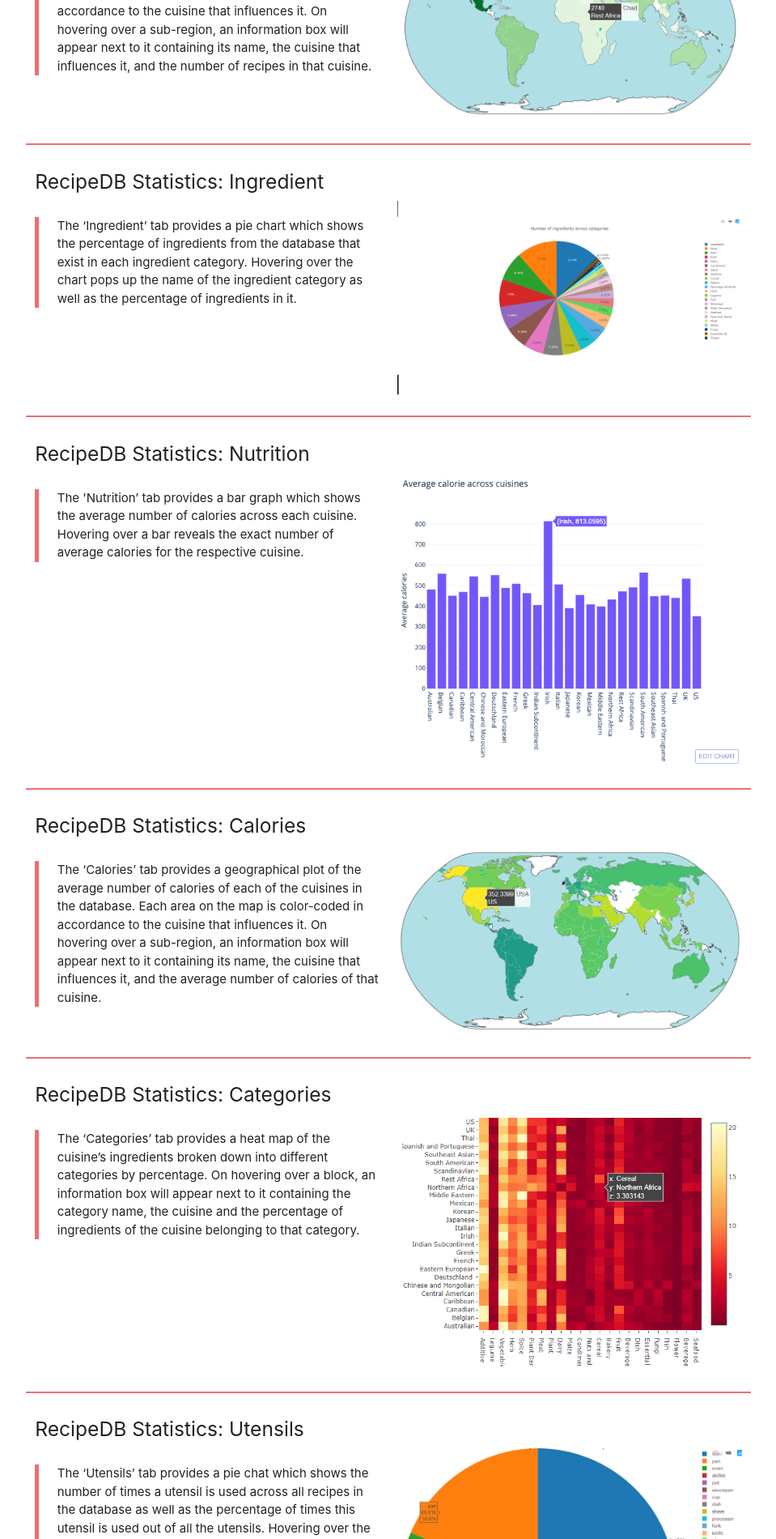
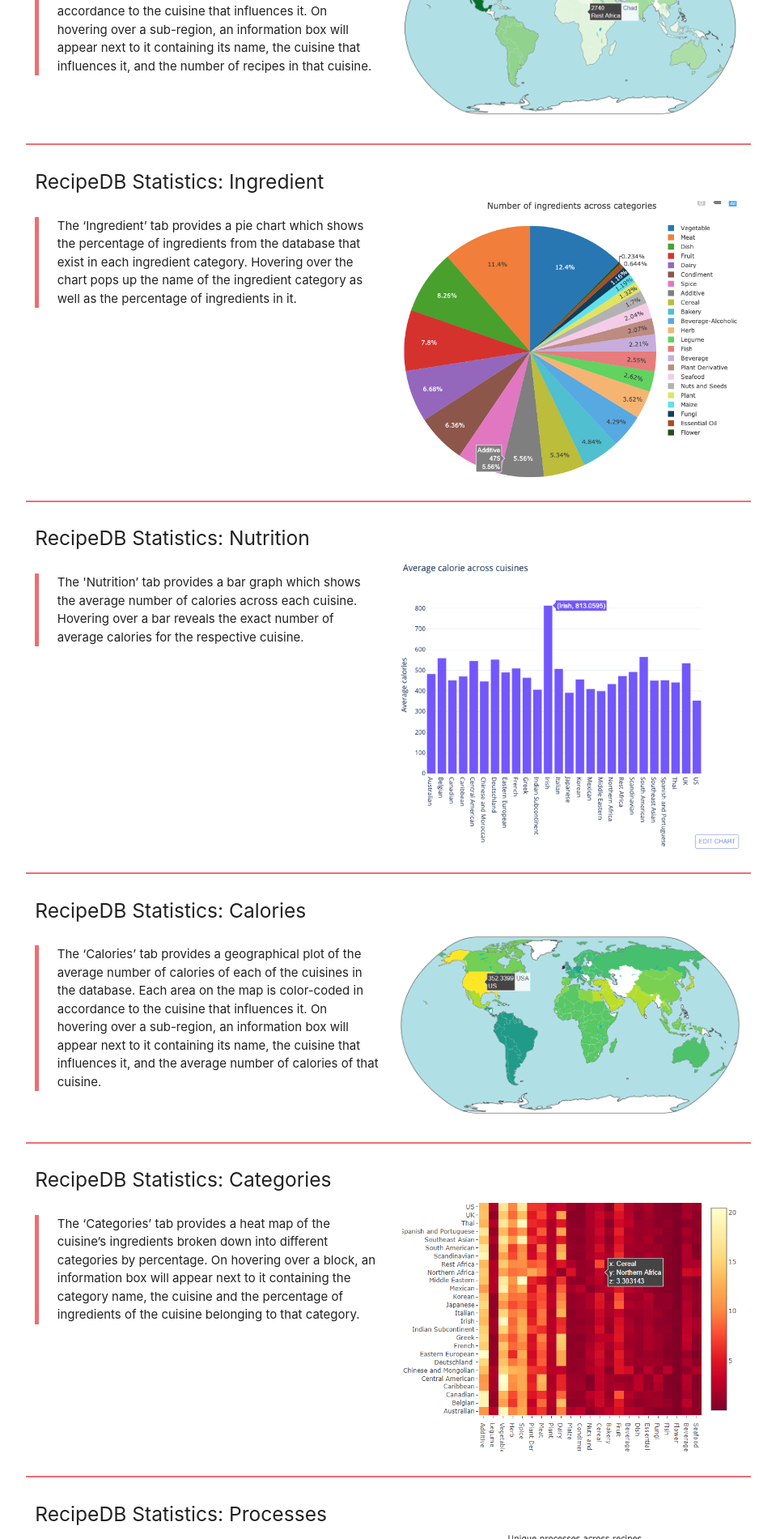
Before and after one commit to devanshbatra04/recipe_db_final, a Flask app: page /recipedb/howto in a window 1280 px wide, after a click on "RECIPEDB STATISTICS". Shown: the part 662-2562 px from the top of the page at 81% size, without its empty margins (160-1119 px from the left). Run offline with Flask 2, Linux system fonts and the light colour scheme; some libraries are stand-ins or nearby versions.

Commit message:
IS how to use done?i guess

```diff
--- a/templates/howto.html
+++ b/templates/howto.html
@@ -393,7 +393,7 @@ As our database of ingredients is incredibly dense, this network would not be me
                   </p></blockquote>
               </div><br>
               <div class="col s12 m6">
-                  <img style="max-height: 100%; max-width: 100%;" src="../recipedb/static/sect5-12.png" class="responsive-img" alt="">
+                  <img style="max-height: 100%; max-width: 100%;" src="../recipedb/static/ingre.png" class="responsive-img" alt="">
               </div><br>
             </div>
             <div class="row"><div class="col s12" style="border-top:2px solid #ee6e73; padding-top:15px;">
@@ -433,6 +433,18 @@ As our database of ingredients is incredibly dense, this network would not be me
         </div><br>
       </div>
       <div class="row"><div class="col s12" style="border-top:2px solid #ee6e73; padding-top:15px;">
+        <h5>RecipeDB Statistics: Processes</h5>
+      </div>
+      <div class="col s12 m6">
+
+          <blockquote>
+          <p>The ‘Process’ tab provides a pie chat which shows the percentage of recipes from the database across which a process uniquely exists. Hovering over the chart pops up the name of the process as well as the percentage of times it uniquely occurs across all the recipes. </p></blockquote>
+      </div><br>
+      <div class="col s12 m6">
+          <img style="max-height: 100%; max-width: 100%;" src="../recipedb/static/proc.png" class="responsive-img" alt="">
+      </div><br>
+    </div>
+      <div class="row"><div class="col s12" style="border-top:2px solid #ee6e73; padding-top:15px;">
         <h5>RecipeDB Statistics: Utensils</h5>
       </div>
       <div class="col s12 m6">
@@ -441,7 +453,7 @@ As our database of ingredients is incredibly dense, this network would not be me
           <p>The ‘Utensils’ tab provides a pie chat which shows the number of times a utensil is used across all recipes in the database as well as the percentage of times this utensil is used out of all the utensils. Hovering over the chart pops up these statistics as well as the name of the utensil. </p></blockquote>
       </div><br>
       <div class="col s12 m6">
-          <img style="max-height: 100%; max-width: 100%;" src="../recipedb/static/sect5-20.png" class="responsive-img" alt="">
+          <img style="max-height: 100%; max-width: 100%;" src="../recipedb/static/uten.png" class="responsive-img" alt="">
       </div><br>
     </div>
               </div>
```
Also changed, not shown: recipedb/static/ingre.png (added), recipedb/static/proc.png (added), recipedb/static/uten.png (added).
